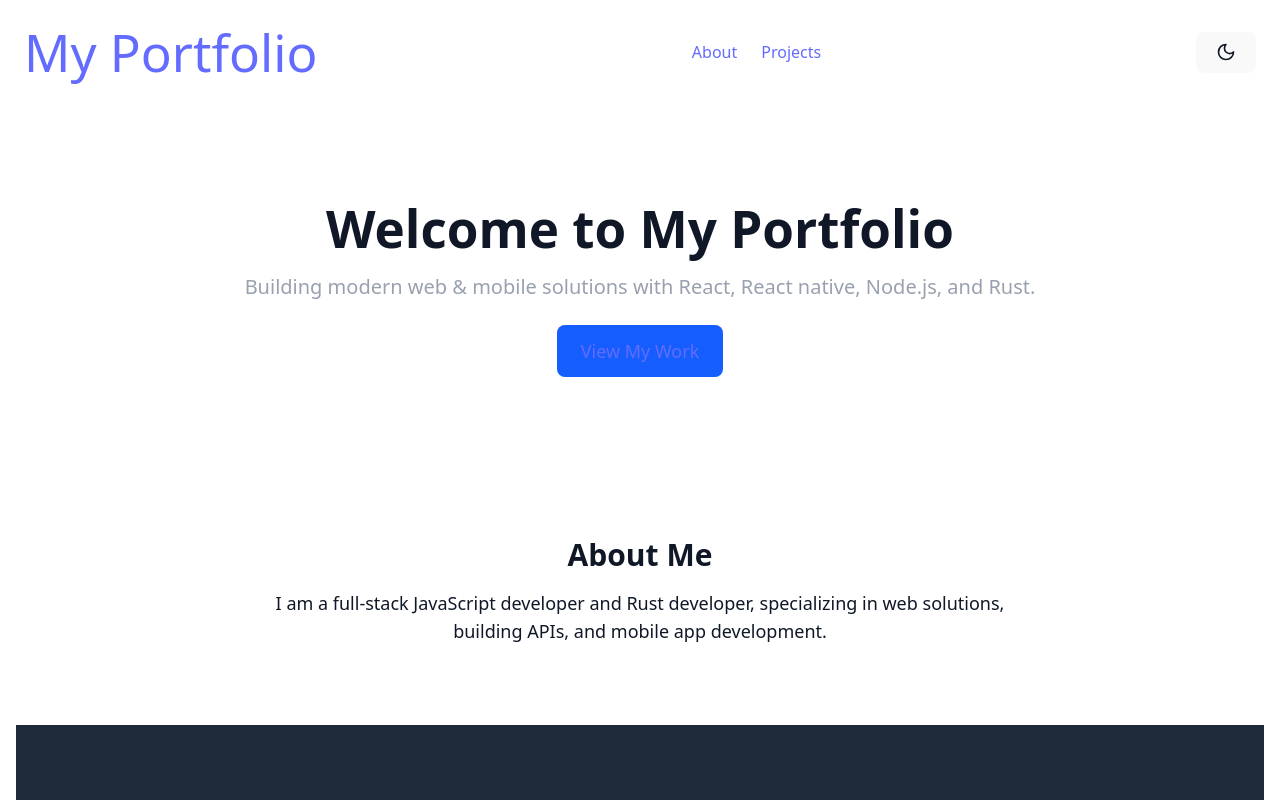
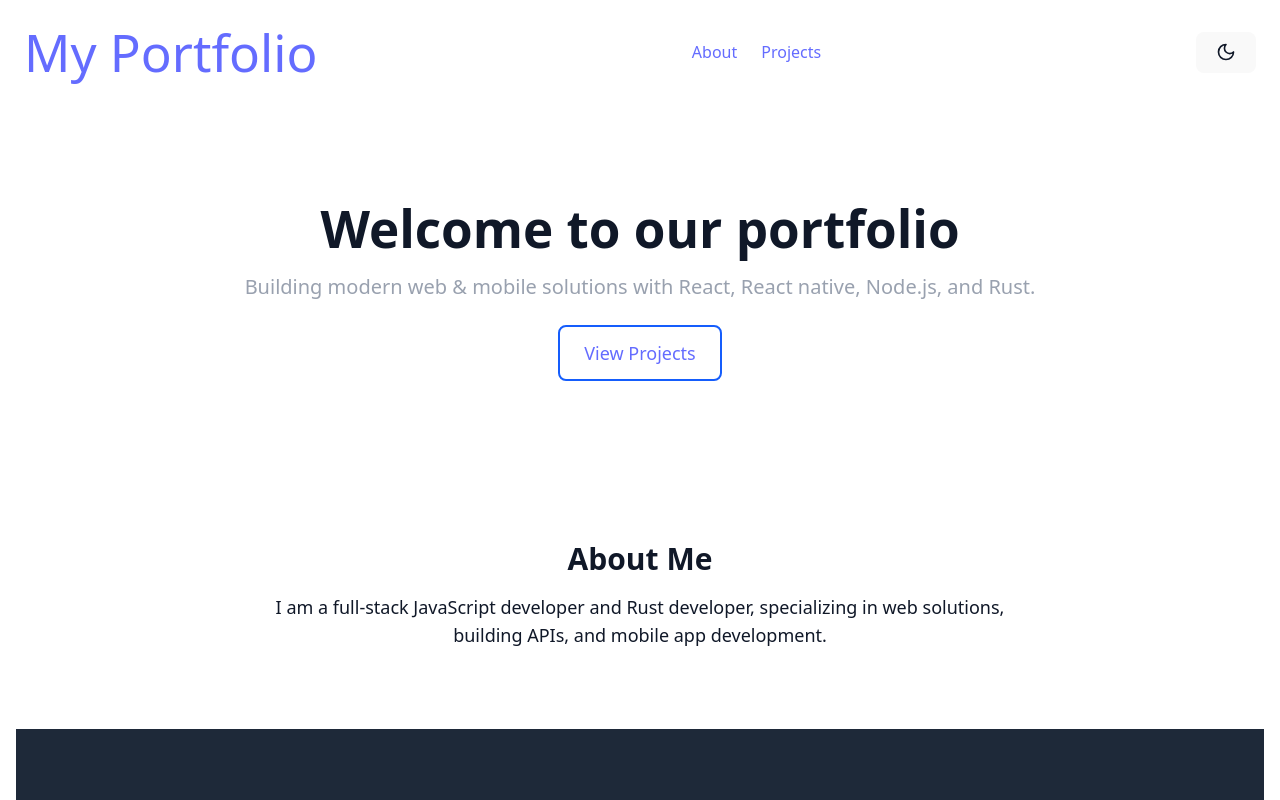
Before and after one commit to Akuafo-Patawah12/Joint_Portfolio, a React (Vite) app in the folder client/: page / in a window 1280 px wide. Shown: the top 800 px of the page. Built offline with nearby package versions, Linux system fonts and the light colour scheme.

Commit message:
Update Home.jsx

```diff
--- a/client/src/Pages/Home.jsx
+++ b/client/src/Pages/Home.jsx
@@ -4,9 +4,9 @@ function Home() {
 
     return <div className="p-4">
         <section className="text-center py-20 px-6">
-        <h1 className="text-4xl md:text-6xl font-extrabold">Welcome to My Portfolio</h1>
+        <h1 className="text-4xl md:text-6xl font-extrabold">Welcome to our portfolio</h1>
         <p className="mt-4 text-lg md:text-xl text-gray-400">Building modern web & mobile solutions with React, React native, Node.js, and Rust.</p>
-        <a href="#projects" className="mt-6 inline-block bg-blue-600 hover:bg-blue-500 text-white py-3 px-6 rounded-lg text-lg">View My Work</a>
+        <a href="#projects" className="mt-6 inline-block border-2 border-blue-600 hover:border-blue-500 text-white py-3 px-6 rounded-lg text-lg">View Projects</a>
       </section>
 
       {/* About Section */}
```
